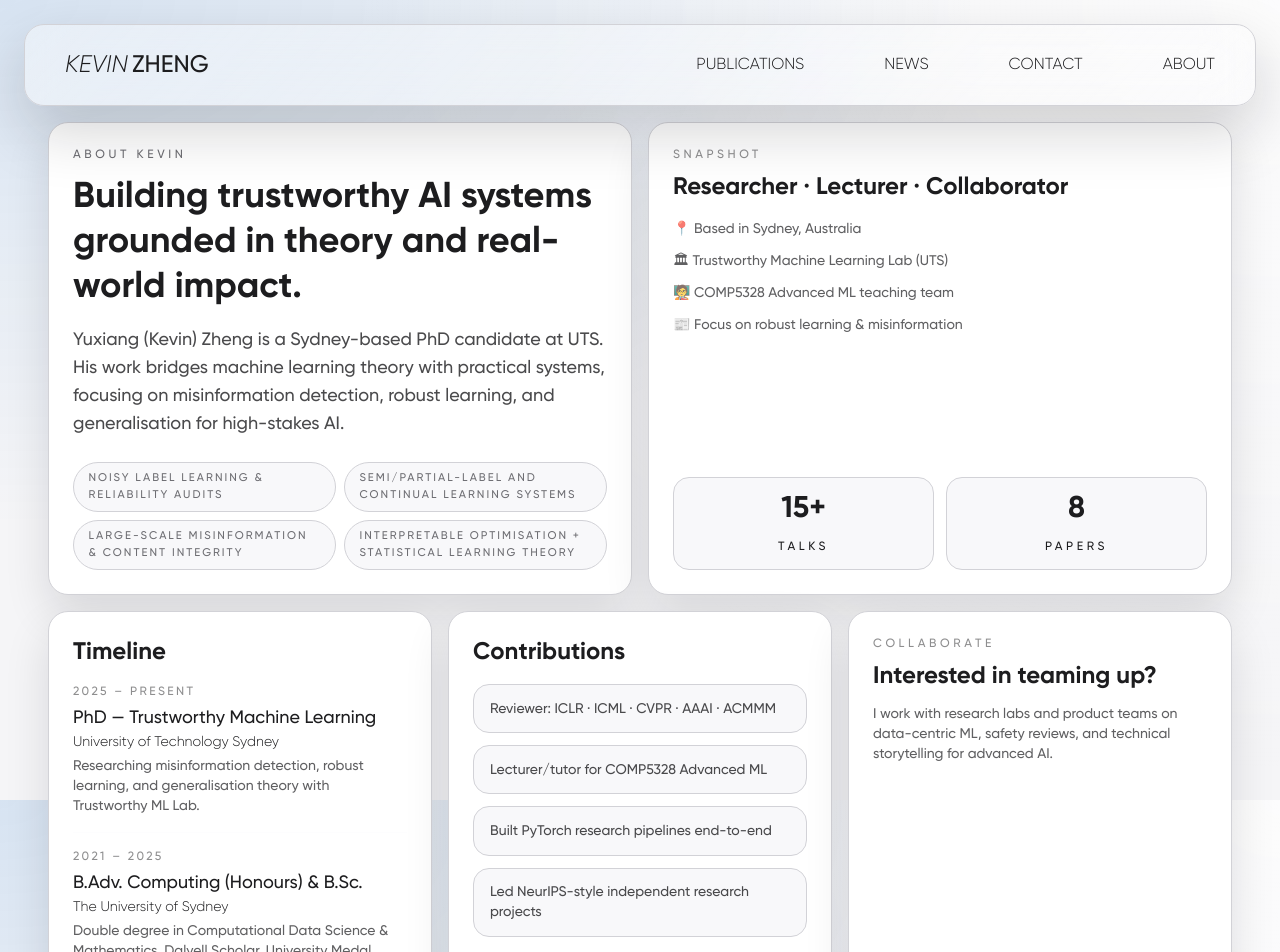
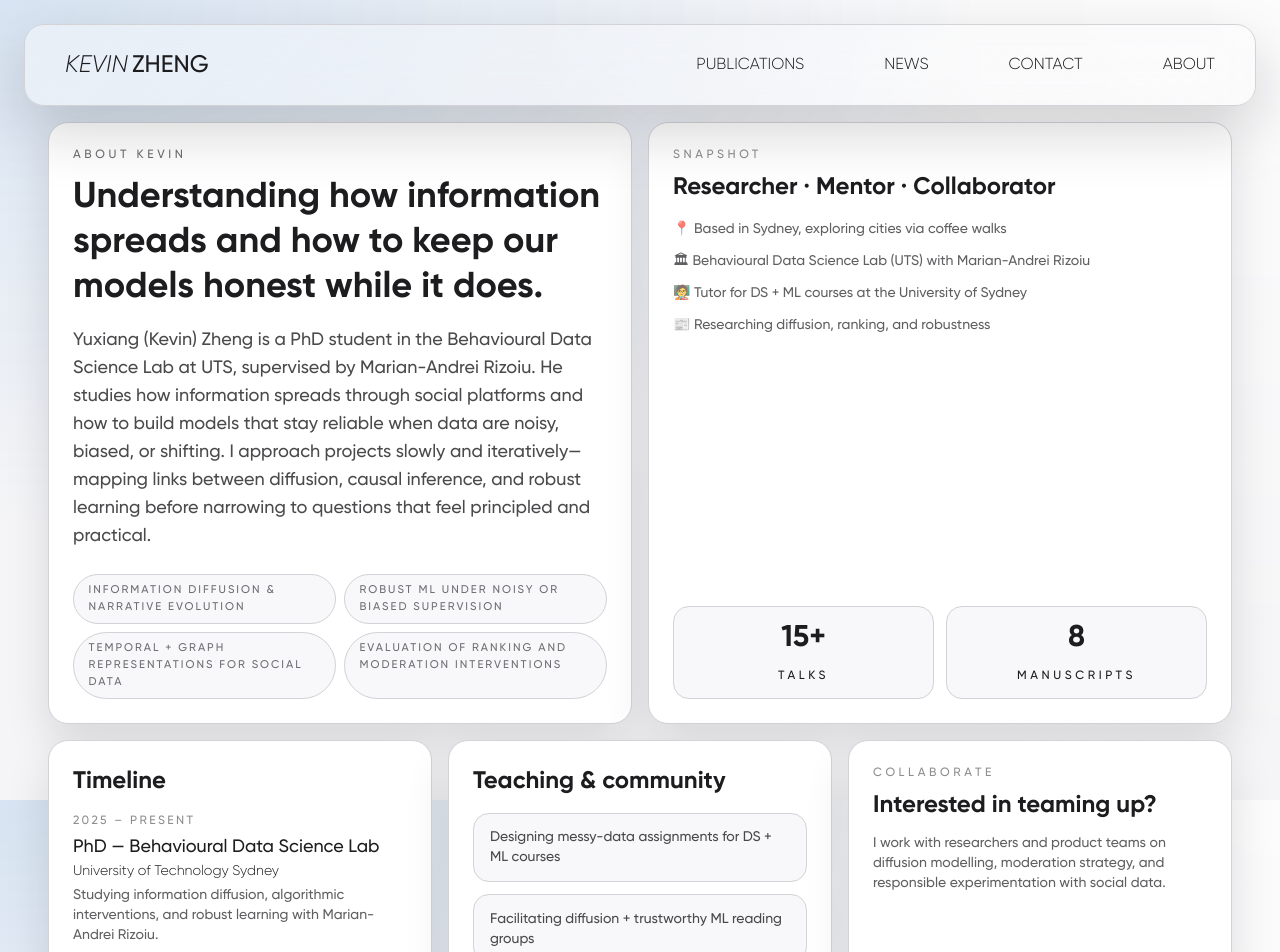
Before and after one commit to kyxzhe/kyxzhe.github.io, a Next.js app: page /about in a window 1280 px wide. Shown: the top 952 px of the page. Built offline with nearby package versions, Linux system fonts and the light colour scheme.

Commit message:
feat: refresh site copy with updated profile

```diff
--- a/src/app/about/page.tsx
+++ b/src/app/about/page.tsx
@@ -15,40 +15,40 @@ import {
 
 const timeline = [
   {
-    title: "PhD — Trustworthy Machine Learning",
+    title: "PhD — Behavioural Data Science Lab",
     org: "University of Technology Sydney",
     period: "2025 – Present",
     detail:
-      "Researching misinformation detection, robust learning, and generalisation theory with Trustworthy ML Lab.",
+      "Studying information diffusion, algorithmic interventions, and robust learning with Marian-Andrei Rizoiu.",
   },
   {
-    title: "B.Adv. Computing (Honours) & B.Sc.",
+    title: "B.Adv. Computing (Honours) + B.Sc.",
     org: "The University of Sydney",
-    period: "2021 – 2025",
+    period: "2021 – 2024",
     detail:
-      "Double degree in Computational Data Science & Mathematics. Dalyell Scholar, University Medal.",
+      "Honours thesis on noisy-label and generative models, graduating with a University Medal and a love for messy datasets.",
   },
   {
-    title: "Worldwide Exchange Programme",
-    org: "ETH Zürich",
-    period: "2023 – 2024",
+    title: "Exchange & vision research sprints",
+    org: "ETH Zürich · USYD CV labs",
+    period: "2022 – 2023",
     detail:
-      "Focused on mathematical foundations for machine learning theory during semester abroad.",
+      "Explored video action recognition and temporal representation learning—foundations for multi-modal diffusion work.",
   },
 ];
 
 const researchFocus = [
-  "Noisy label learning & reliability audits",
-  "Semi/partial-label and continual learning systems",
-  "Large-scale misinformation & content integrity",
-  "Interpretable optimisation + statistical learning theory",
+  "Information diffusion & narrative evolution",
+  "Robust ML under noisy or biased supervision",
+  "Temporal + graph representations for social data",
+  "Evaluation of ranking and moderation interventions",
 ];
 
 const contributions = [
-  "Reviewer: ICLR · ICML · CVPR · AAAI · ACMMM",
-  "Lecturer/tutor for COMP5328 Advanced ML",
-  "Built PyTorch research pipelines end-to-end",
-  "Led NeurIPS-style independent research projects",
+  "Designing messy-data assignments for DS + ML courses",
+  "Facilitating diffusion + trustworthy ML reading groups",
+  "Mentoring honours students on social data pipelines",
+  "Collaborating with teams on ranking/red-teaming audits",
 ];
 
 export default function AboutPage() {
@@ -84,7 +84,7 @@ export default function AboutPage() {
                 initial="hidden"
                 animate="visible"
               >
-                Building trustworthy AI systems grounded in theory and real-world impact.
+                Understanding how information spreads and how to keep our models honest while it does.
               </motion.h1>
               <motion.p
                 className="text-base md:text-lg text-foreground/80"
@@ -92,7 +92,7 @@ export default function AboutPage() {
                 initial="hidden"
                 animate="visible"
               >
-                {aboutDescription}
+                {aboutDescription} I approach projects slowly and iteratively—mapping links between diffusion, causal inference, and robust learning before narrowing to questions that feel principled and practical.
               </motion.p>
             </div>
             <motion.ul
@@ -133,7 +133,7 @@ export default function AboutPage() {
               initial="hidden"
               animate="visible"
             >
-                Researcher · Lecturer · Collaborator
+              Researcher · Mentor · Collaborator
             </motion.h2>
               <motion.ul
                 className="flex flex-col gap-3 text-sm text-foreground/70"
@@ -141,10 +141,10 @@ export default function AboutPage() {
                 initial="hidden"
                 animate="visible"
               >
-                <li>📍 Based in Sydney, Australia</li>
-                <li>🏛 Trustworthy Machine Learning Lab (UTS)</li>
-                <li>🧑‍🏫 COMP5328 Advanced ML teaching team</li>
-                <li>📰 Focus on robust learning & misinformation</li>
+                <li>📍 Based in Sydney, exploring cities via coffee walks</li>
+                <li>🏛 Behavioural Data Science Lab (UTS) with Marian-Andrei Rizoiu</li>
+                <li>🧑‍🏫 Tutor for DS + ML courses at the University of Sydney</li>
+                <li>📰 Researching diffusion, ranking, and robustness</li>
               </motion.ul>
             </div>
             <motion.div
@@ -159,7 +159,7 @@ export default function AboutPage() {
               </div>
               <div className="card-row flex-col text-center justify-center">
                 <p className="text-3xl font-semibold">8</p>
-                <p className="text-xs uppercase tracking-[0.3em]">Papers</p>
+                <p className="text-xs uppercase tracking-[0.3em]">Manuscripts</p>
               </div>
             </motion.div>
           </motion.div>
@@ -212,7 +212,7 @@ export default function AboutPage() {
                 initial="hidden"
                 animate="visible"
               >
-              Contributions
+                Teaching & community
               </motion.h2>
             <motion.ul
               className="flex flex-col gap-3 text-foreground/80"
@@ -261,8 +261,8 @@ export default function AboutPage() {
                 initial="hidden"
                 animate="visible"
               >
-                I work with research labs and product teams on data-centric ML,
-                safety reviews, and technical storytelling for advanced AI.
+                I work with researchers and product teams on diffusion modelling,
+                moderation strategy, and responsible experimentation with social data.
               </motion.p>
             </div>
             <motion.div
--- a/src/app/layout.tsx
+++ b/src/app/layout.tsx
@@ -32,9 +32,9 @@ const gilroy = localFont({
   display: 'swap',
 });
 export const metadata: Metadata = {
-  title: "Kevin Zheng | Trustworthy AI Researcher",
-  description: "PhD candidate and ML researcher focused on misinformation detection, robust learning, and data-centric AI systems.",
-  keywords: ["Kevin Zheng", "machine learning", "trustworthy AI", "robust learning", "misinformation detection"],
+  title: "Kevin Zheng | Social Data Science & Robust ML",
+  description: "PhD student mapping information diffusion, social data science, and robust machine learning in the Behavioural Data Science Lab at UTS.",
+  keywords: ["Kevin Zheng", "information diffusion", "social data science", "robust machine learning", "misinformation"],
   authors: [{ name: "Yuxiang (Kevin) Zheng" }],
   creator: "Yuxiang (Kevin) Zheng",
   publisher: "Yuxiang (Kevin) Zheng",
@@ -44,14 +44,14 @@ export const metadata: Metadata = {
   },
   openGraph: {
     type: "website",
-    title: "Kevin Zheng | Trustworthy AI Researcher",
-    description: "PhD candidate and ML researcher focused on misinformation detection, robust learning, and data-centric AI systems.",
+    title: "Kevin Zheng | Social Data Science & Robust ML",
+    description: "Researching how information travels online and how to keep models trustworthy under messy supervision.",
     siteName: "Kevin Zheng",
   },
   twitter: {
     card: "summary_large_image",
-    title: "Kevin Zheng | Trustworthy AI Researcher",
-    description: "PhD candidate and ML researcher focused on misinformation detection, robust learning, and data-centric AI systems.",
+    title: "Kevin Zheng | Social Data Science & Robust ML",
+    description: "Information diffusion, social data science, and robust machine learning at UTS.",
   },
 };
 export default function RootLayout({
--- a/src/app/news/page.tsx
+++ b/src/app/news/page.tsx
@@ -39,7 +39,7 @@ export default function NewsPage() {
               initial="hidden"
               animate="visible"
             >
-              News, field notes, and the odd coffee crawl.
+              Diffusion notes, teaching experiments, and the coffee breaks in between.
             </motion.h1>
             <motion.p
               className="text-base md:text-lg text-foreground/80"
@@ -47,13 +47,12 @@ export default function NewsPage() {
               initial="hidden"
               animate="visible"
             >
-              Bits of progress from research projects, teaching, travel, and experiments that don’t
-              quite fit into a publication. The upcoming chatbot will reference many of these updates.
+              I use this space to log investigations into social platforms, sketches of moderation interventions, reflections from tutorials, and the hobbies that keep ideas simmering.
             </motion.p>
             <div className="grid grid-cols-1 sm:grid-cols-2 gap-3 text-sm text-foreground/80">
               <div className="surface-card px-4 py-3 flex items-center gap-3">
                 <CalendarRange size={18} />
-                Weekly refresh
+                Near-weekly refresh
               </div>
               <div className="surface-card px-4 py-3 flex items-center gap-3">
                 <Newspaper size={18} />
@@ -83,8 +82,7 @@ export default function NewsPage() {
               initial="hidden"
               animate="visible"
             >
-              The chatbot module will index these posts so you can ask “What’s Kevin working on?” or
-              “Where’s the latest film diary?” and get a contextual reply.
+              The chatbot module is learning to cite these entries so you can ask “How are the cascades behaving?” and get a grounded reply.
             </motion.p>
             <Link href="/contact" className="btn-primary inline-flex items-center gap-2 justify-center">
               Subscribe for updates <ArrowUpRight size={16} />
--- a/src/app/publications/page.tsx
+++ b/src/app/publications/page.tsx
@@ -45,7 +45,7 @@ export default function PublicationsPage() {
               initial="hidden"
               animate="visible"
             >
-              Researching reliable learning systems from noise-aware data curation to safety evaluations.
+              Researching social platforms as dynamic systems and keeping models robust when supervision is weak.
             </motion.h1>
             <motion.p
               className="text-base md:text-lg text-foreground/80"
@@ -53,7 +53,7 @@ export default function PublicationsPage() {
               initial="hidden"
               animate="visible"
             >
-              Below is a snapshot of recent manuscripts. Detailed versions, artefacts, and code are available on request.
+              Below is a snapshot of recent manuscripts. Artefacts and code—ranging from diffusion pipelines to noisy-label toolkits—are available on request.
             </motion.p>
           </motion.div>
           <motion.div
@@ -101,10 +101,10 @@ export default function PublicationsPage() {
               initial="hidden"
               animate="visible"
             >
-              <li>Robust learning under label noise & adversarial shifts</li>
-              <li>Probabilistic modelling for weak supervision</li>
-              <li>Trust & safety measurements for LLM deployments</li>
-              <li>Learning theory & generalisation bounds in practice</li>
+              <li>Information diffusion, narrative emergence, and network interventions</li>
+              <li>Robust learning under noisy, biased, or shifting labels</li>
+              <li>Temporal and graph representations for social data</li>
+              <li>Evaluation protocols for ranking and moderation systems</li>
             </motion.ul>
           </motion.div>
 
@@ -129,9 +129,9 @@ export default function PublicationsPage() {
               initial="hidden"
               animate="visible"
             >
-              <li>Improved noisy label baselines by 7% on curated benchmarks.</li>
-              <li>Designed Bayesian transitions now referenced in partial-label tutorials.</li>
-              <li>Developed continual learning prototype used in safety evaluations.</li>
+              <li>Repurposed noisy annotations as signals to stabilise downstream models.</li>
+              <li>Built feature-space selection routines that control diffusion-induced shift.</li>
+              <li>Paired qualitative platform audits with quantitative robustness metrics.</li>
             </motion.ul>
           </motion.div>
 
@@ -157,8 +157,8 @@ export default function PublicationsPage() {
               animate="visible"
             >
               <li>Reviewer: ICLR, ICML, CVPR, AAAI, ACMMM.</li>
-              <li>Session chair & organizer for ML theory reading groups.</li>
-              <li>Mentor for honours theses on data-centric AI.</li>
+              <li>Organiser of information diffusion + trustworthy ML reading groups.</li>
+              <li>Mentor for honours theses on social data science.</li>
             </motion.ul>
           </motion.div>
         </section>
--- a/src/components/ChatIntroPanel.tsx
+++ b/src/components/ChatIntroPanel.tsx
@@ -7,23 +7,23 @@ import { cardVariants, textVariants } from "@/lib/animation/variants";
 const previewMessages = [
   {
     role: "visitor",
-    text: "Hey Kevin, what are you researching right now?",
+    text: "What’s on your desk this week?",
   },
   {
     role: "kevin",
-    text: "I’m mapping how information flows online and how to keep ML models robust in the wild.",
+    text: "Diffusion traces from X, Reddit, and YouTube—seeing how ranking nudges change who hears what.",
   },
   {
     role: "visitor",
-    text: "Nice. Do you ever leave the lab?",
+    text: "And how do you keep the models honest with all that noisy data?",
   },
   {
     role: "kevin",
-    text: "Absolutely — film camera in hand, looking for a good flat white or the next trail run.",
+    text: "Treat the noise as signal: rewrite instances, surface disagreements, and reweight what we trust.",
   },
 ];
 
-const interests = ["Trustworthy ML", "Misinformation", "Teaching", "Film Photography", "Coffee chats"];
+const interests = ["Information diffusion", "Robust ML", "Social data science", "Teaching", "Film photography", "Coffee walks"];
 
 export default function ChatIntroPanel() {
   return (
@@ -49,7 +49,7 @@ export default function ChatIntroPanel() {
             <Sparkles size={12} />
             Chatbot
           </span>
-          <span className="text-xs text-muted-foreground">coming soon</span>
+          <span className="text-xs text-muted-foreground">lab notes alpha</span>
         </div>
         <div className="flex items-center gap-2 text-xs text-muted-foreground">
           <span className="w-2 h-2 rounded-full bg-emerald-400 animate-pulse" />
@@ -98,11 +98,11 @@ export default function ChatIntroPanel() {
           className="btn-primary inline-flex items-center justify-center gap-2 cursor-default"
         >
           <Send size={16} />
-          Say hi or book a chat
+          Ask about research ideas
         </button>
         <p className="text-xs text-muted-foreground">
-          I’m a PhD student at UTS working with Dr. Marian-Andrei Rizoiu in the Behavioral Data Science Lab.
-          The chatbot will share stories about research, photography, and the best flat whites in Sydney soon.
+          I’m a PhD student at UTS working with Marian-Andrei Rizoiu in the Behavioural Data Science Lab.
+          This assistant shares ongoing diffusion experiments, messy-label tricks, and the best cafes to debrief in.
         </p>
       </motion.div>
       </div>
--- a/src/components/ContactModal.tsx
+++ b/src/components/ContactModal.tsx
@@ -224,8 +224,8 @@ export default function ContactModal({ isOpen, onClose }: ContactModalProps) {
               </h1>
               <p className="text-lg md:text-xl text-muted-foreground">
                 {mode === "info"
-                  ? "Let’s work together and create something meaningful."
-                  : "Pick a time, leave details, and we’ll send a crafted email draft."}
+                  ? "Let’s talk about diffusion experiments, moderation strategy, or teaching collaborations."
+                  : "Pick a time, leave context, and I’ll reply with a confirmation email."}
               </p>
             </motion.div>
 
--- a/src/lib/constants/contact.ts
+++ b/src/lib/constants/contact.ts
@@ -3,5 +3,5 @@ export const contactInfo = {
   phone: "+61 416 276 898",
   phoneRaw: "+61416276898",
   location: "Sydney, Australia",
-  availability: "Open to research collaborations & ML consulting",
+  availability: "Best via email · open to info diffusion & robust ML collaborations",
 };
--- a/src/lib/constants/news.ts
+++ b/src/lib/constants/news.ts
@@ -8,32 +8,32 @@ export type NewsItem = {
 
 export const newsItems: NewsItem[] = [
   {
-    title: "Self-Paced Noisy Label Learning accepted to NeurIPS workshop",
-    date: "Dec 2024",
+    title: "Tracing election misinformation cascades on X",
+    date: "Jan 2025",
     summary:
-      "Wrapping up experiments on generative filtering for noisy labels and preparing the public release of code + write-up.",
-    link: "https://github.com/KevinCarpricorn/NeurIPS2024",
+      "Probing how ranking tweaks reshape the reach of rumours during the recent election cycle, complete with diffusion stats and intervention simulations.",
+    link: "https://github.com/kyxzhe/misinfo-diffusion-notes",
     cover: "/projects/work-1.jpg",
   },
   {
-    title: "Launching the Trustworthy AI + Misinformation reading group",
+    title: "Releasing multimodal traces across Reddit, YouTube, and X",
     date: "Nov 2024",
     summary:
-      "Bi-weekly sessions with Behavioral Data Science Lab and friends—reach out if you’d like to join or present.",
+      "Cleaning and aligning text, video, and network signals so students can study cross-platform narratives without reinventing the pipeline each time.",
     cover: "/projects/work-2.jpg",
   },
   {
-    title: "Guest lecture: COMP5328 Advanced Machine Learning",
+    title: "Teaching messier ML labs at the University of Sydney",
     date: "Oct 2024",
     summary:
-      "Walked through scaling LLMs and practical tooling for data-centric evaluation with a room full of curious students.",
+      "Piloted new assignments that bridge diffusion modelling, causal reasoning, and responsible deployment for COMP5328 and data science cohorts.",
     cover: "/projects/work-3.jpg",
   },
   {
-    title: "Field notes: film photography + coffee crawl in Tokyo",
+    title: "Field notes: film cameras, cafes, and archery resets",
     date: "Sep 2024",
     summary:
-      "Documenting urban motion on Portra 400 and mapping cafe recommendations—will share highlights via the future chatbot.",
+      "Documenting how slowing down with photography, coffee walks, and occasional archery practice feeds back into long-horizon research thinking.",
     cover: "/projects/work-4.jpg",
   },
 ];
--- a/src/lib/constants/siteContent.ts
+++ b/src/lib/constants/siteContent.ts
@@ -1,10 +1,10 @@
 export const heroContent = {
-  line1: "Trustworthy AI Researcher",
-  line2Prefix: "Grounding",
-  line2Emphasis: "Theory",
-  line2Suffix: " for",
-  line3: "Real-World Impact",
+  line1: "Social Data Scientist",
+  line2Prefix: "Tracing",
+  line2Emphasis: "Information Flows",
+  line2Suffix: " across platforms",
+  line3: "Designing robust ML interventions",
 };
 
 export const aboutDescription =
-  "Yuxiang (Kevin) Zheng is a Sydney-based PhD candidate at UTS. His work bridges machine learning theory with practical systems, focusing on misinformation detection, robust learning, and generalisation for high-stakes AI.";
+  "Yuxiang (Kevin) Zheng is a PhD student in the Behavioural Data Science Lab at UTS, supervised by Marian-Andrei Rizoiu. He studies how information spreads through social platforms and how to build models that stay reliable when data are noisy, biased, or shifting.";
--- a/src/lib/utils/consoleUtil.ts
+++ b/src/lib/utils/consoleUtil.ts
@@ -32,18 +32,18 @@ export const consoleUtil = {
     github: "https://github.com/kyxzhe",
     website: "https://kyxzhe.github.io",
     email: "kevin.zheng@student.uts.edu.au",
-    message: "Researching robust learning and trustworthy AI — let’s collaborate! 🚀"
+    message: "Mapping information diffusion and building robust ML for social platforms — say hi! 🚀"
   },
   researchHighlights: [
-    "🧠 PhD @ UTS focused on trustworthy ML & misinformation detection.",
-    "📚 Reviewer for ICLR · ICML · CVPR · AAAI.",
-    "🧪 Built noisy-label, Bayesian PLL & continual learning frameworks.",
-    "🎓 Teaching COMP5328: Advanced Machine Learning."
+    "🧠 PhD @ UTS Behavioural Data Science Lab with Marian-Andrei Rizoiu.",
+    "🌐 Studying how narratives travel across X, Reddit, and YouTube.",
+    "🧪 Recasting noisy labels as useful signals for robust learning.",
+    "🎓 Designing messy-data labs for DS + ML students."
   ],
   funFacts: [
-    "🔭 Favorite puzzle: making noisy real-world data behave.",
-    "🌏 Survived ETH Zürich winters to study ML theory.",
-    "⚡ Motto: rigorous math, practical impact."
+    "📷 Film photography addict—still scans negatives at 2 a.m.",
+    "☕ Will cross a city for a recommendation-worthy flat white.",
+    "🏹 Balances research sprints with archery, diving daydreams, and gym resets."
   ],
 
   // Console styles
```
Also changed, not shown: src/app/contact/page.tsx (+8 -12 lines). Lines whose indentation alone changed are shown as unchanged.
